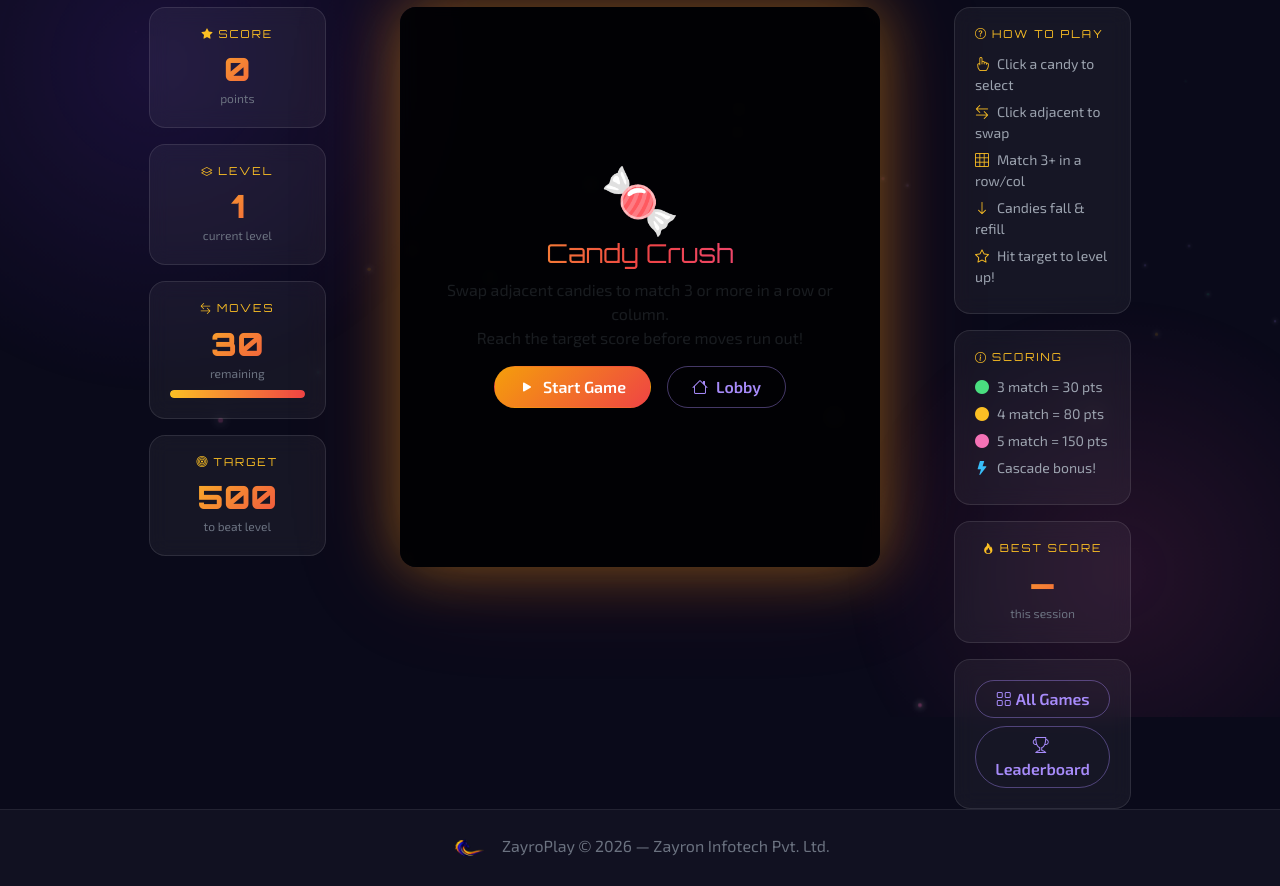
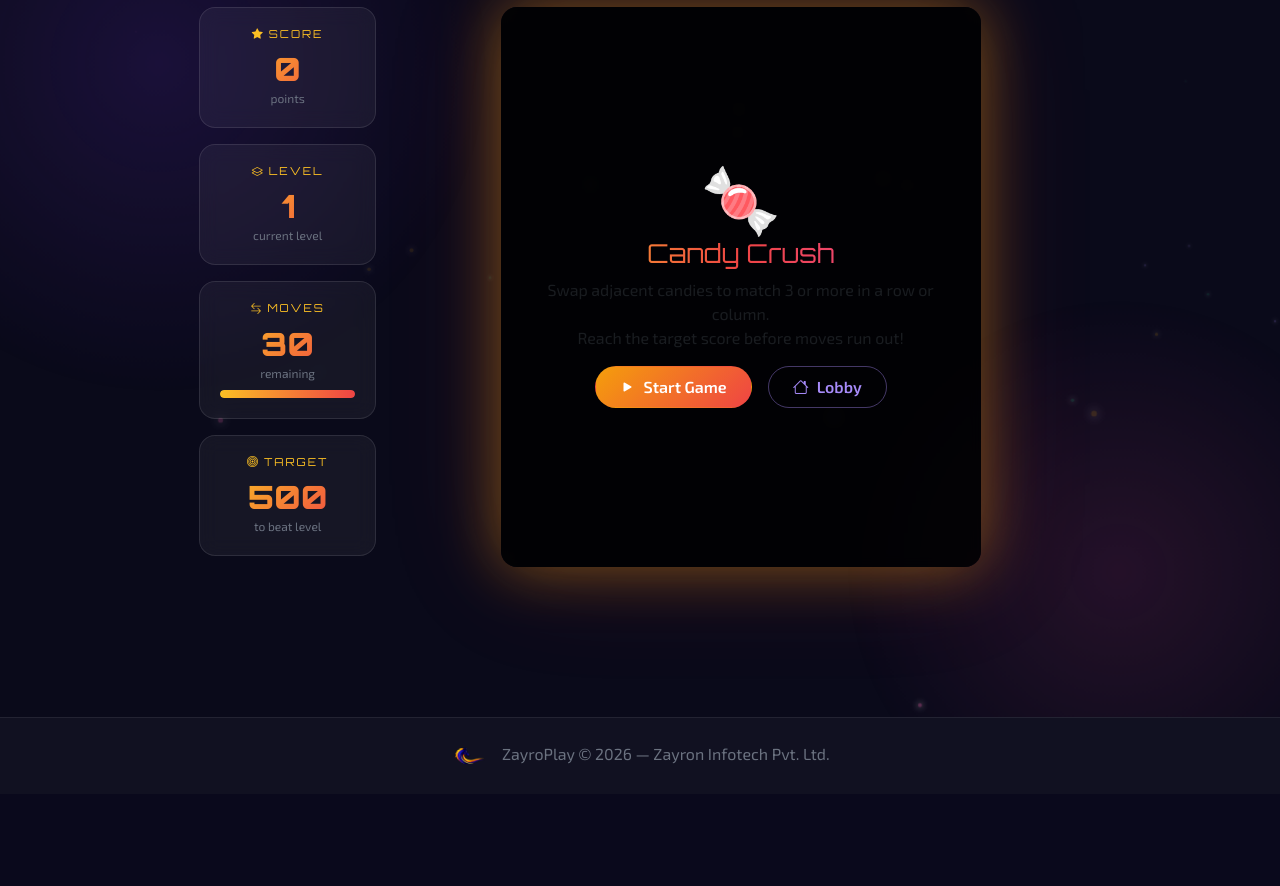
Before and after one commit to zayroninfotech/ZayroPlay, a Django app: page /play/candy/ in a window 1280 px wide. Shown: the part 83-969 px from the top of the page. After the commit the page ends 848 px from the top, so only its background shows below. Run offline with Django 4.2, Linux system fonts and the light colour scheme.

Commit message:
Remove right panel (How to Play, Scoring, Best Score) from candy page

```diff
--- a/templates/game/candy.html
+++ b/templates/game/candy.html
@@ -72,7 +72,7 @@
       </div>
 
       <!-- Canvas -->
-      <div class="col-lg-6 col-md-8 col-12 order-1 order-lg-2 d-flex justify-content-center">
+      <div class="col-lg-7 col-md-10 col-12 order-1 order-lg-2 d-flex justify-content-center">
         <div class="position-relative">
           <canvas id="candyCanvas" width="480" height="560"></canvas>
           <div id="cOverlay">
@@ -106,43 +106,6 @@
         </div>
       </div>
 
-      <!-- Right Panel -->
-      <div class="col-lg-2 col-md-12 order-3">
-        <div class="side-panel">
-          <div class="panel-card">
-            <h6><i class="bi bi-question-circle me-1"></i>How to Play</h6>
-            <ul class="list-unstyled how-to mb-0">
-              <li><i class="bi bi-hand-index me-2"></i>Click a candy to select</li>
-              <li><i class="bi bi-arrow-left-right me-2"></i>Click adjacent to swap</li>
-              <li><i class="bi bi-grid-3x3 me-2"></i>Match 3+ in a row/col</li>
-              <li><i class="bi bi-arrow-down me-2"></i>Candies fall &amp; refill</li>
-              <li><i class="bi bi-star me-2"></i>Hit target to level up!</li>
-            </ul>
-          </div>
-          <div class="panel-card">
-            <h6><i class="bi bi-info-circle me-1"></i>Scoring</h6>
-            <ul class="list-unstyled how-to mb-0">
-              <li><i class="bi bi-circle-fill me-2" style="color:#4ade80"></i>3 match = 30 pts</li>
-              <li><i class="bi bi-circle-fill me-2" style="color:#fbbf24"></i>4 match = 80 pts</li>
-              <li><i class="bi bi-circle-fill me-2" style="color:#f472b6"></i>5 match = 150 pts</li>
-              <li><i class="bi bi-lightning-fill me-2" style="color:#38bdf8"></i>Cascade bonus!</li>
-            </ul>
-          </div>
-          <div class="panel-card text-center">
-            <h6><i class="bi bi-fire me-1"></i>Best Score</h6>
-            <div class="stat-display" id="cBestDisplay">—</div>
-            <div class="stat-label-sm">this session</div>
-          </div>
-          <div class="panel-card text-center">
-            <a href="{% url 'home' %}" class="btn btn-outline-glow w-100 mb-2">
-              <i class="bi bi-grid me-1"></i>All Games
-            </a>
-            <a href="{% url 'leaderboard' %}?game=candy" class="btn btn-outline-glow w-100">
-              <i class="bi bi-trophy me-1"></i>Leaderboard
-            </a>
-          </div>
-        </div>
-      </div>
 
     </div>
   </div>
```
